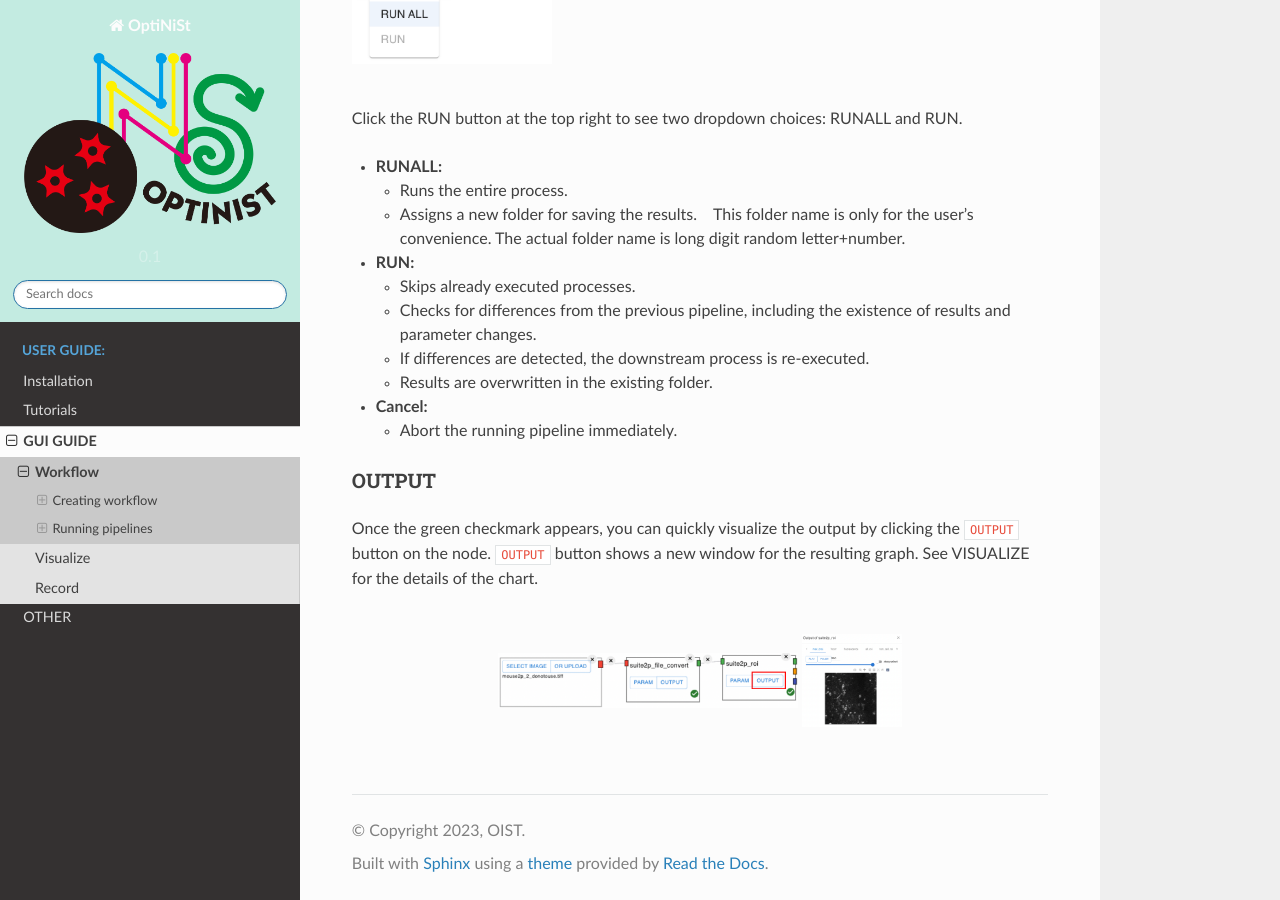
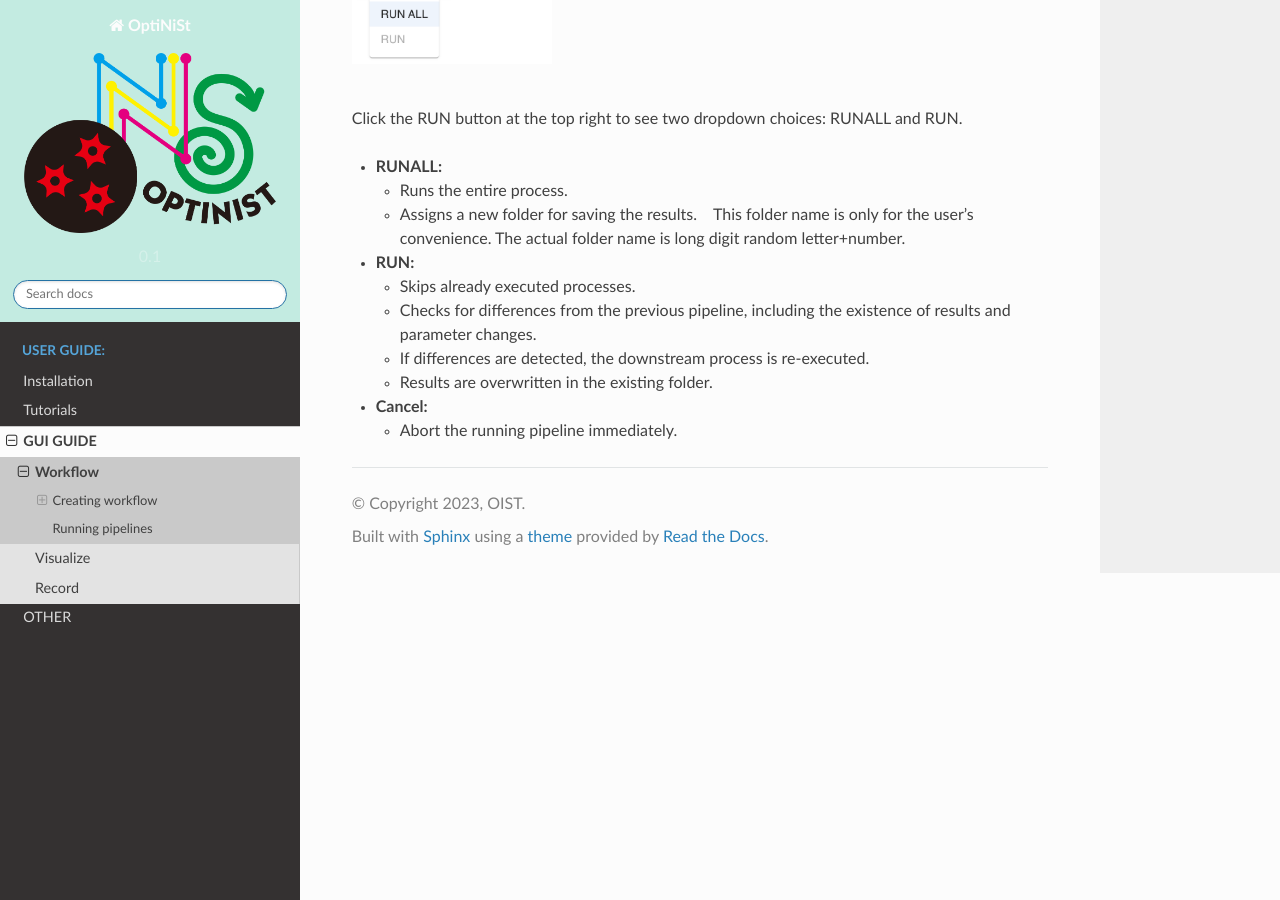
Before and after one commit to oist/optinist, a Sphinx documentation site: the page built from docs/gui/workflow.md, in a window 1280 px wide and 900 px high, scrolled down 3883 px. Built offline with Sphinx 7.4.7 and the Read the Docs theme 2.0.0, drawn with Linux system fonts in a browser that asks for light colours.

Commit message:
Update workflow.md

```diff
--- a/docs/gui/workflow.md
+++ b/docs/gui/workflow.md
@@ -134,15 +134,3 @@
 
 - **Cancel:**
     - Abort the running pipeline immediately.
-
-
-### OUTPUT
-Once the green checkmark appears, you can quickly visualize the output by clicking the `OUTPUT` button on the node.
-`OUTPUT` button shows a new window for the resulting graph. See VISUALIZE for the details of the chart.
-
-<br>
-<p align="center">
-<img width="300px" src="../_static/workflow/components/run_finish.png" alt="Finish Run" />
-<img width="100px" src="../_static/workflow/components/run_output.png" alt="Finish Run" />
-</p>
-<br/>
```
